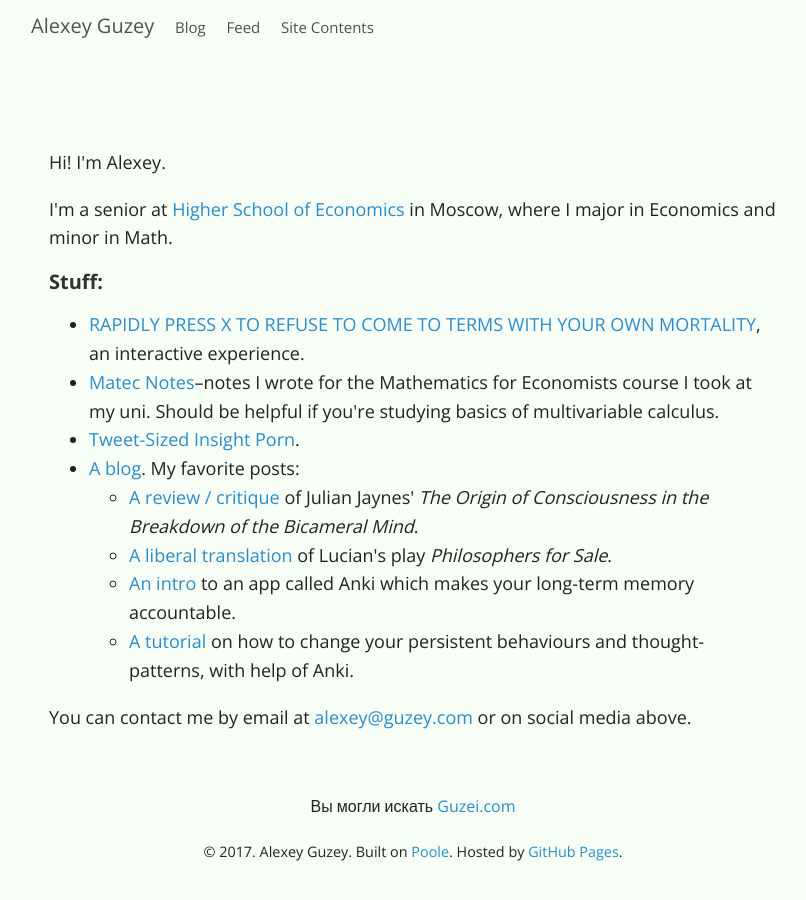
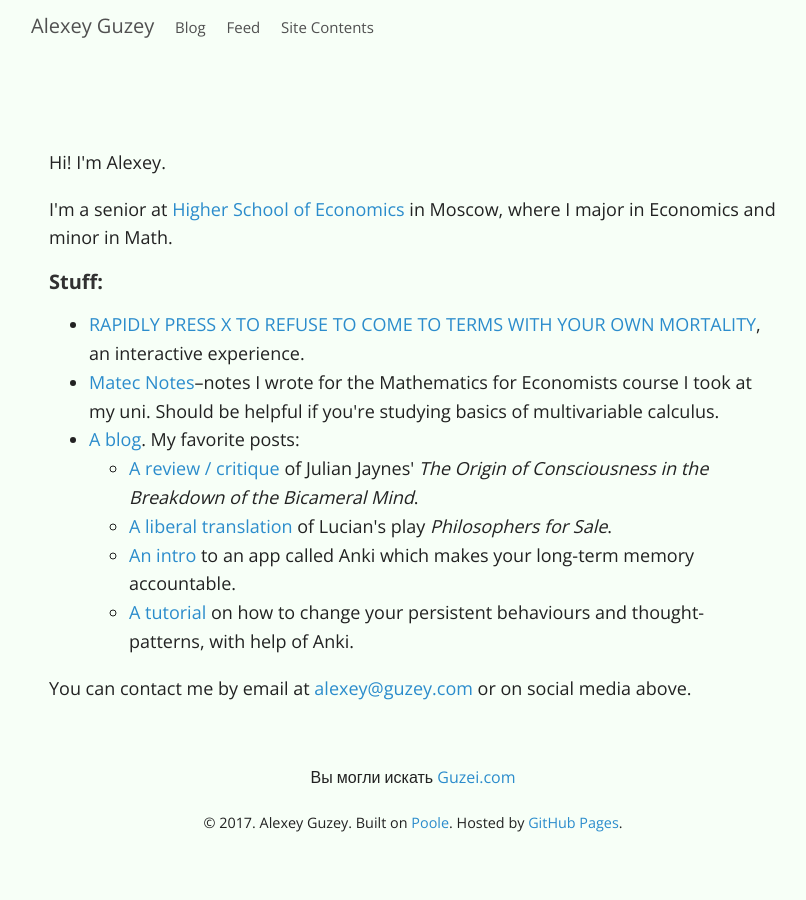
Before and after one commit to guzey/guzey.github.io1, a Jekyll site: the page built from index.html, in a window 1280 px wide. Shown: the whole page, without its empty margins (227-1033 px from the left). Built offline with Jekyll 4.4.1, drawn with Linux system fonts in a browser that asks for light colours; a style sheet for code colours, icons or effects is not loaded.

Commit message:
remove insight porn link from index

```diff
--- a/index.html
+++ b/index.html
@@ -40,7 +40,6 @@
         <ul>
             <li><a href="x">RAPIDLY PRESS X TO REFUSE TO COME TO TERMS WITH YOUR OWN MORTALITY</a>, an interactive experience.</li>
             <li><a href="icef/2/matec/matec_notes.pdf">Matec Notes</a>–notes I wrote for the Mathematics for Economists course I took at my uni. Should be helpful if you're studying basics of multivariable calculus.</li>
-            <li><a href="insight">Tweet-Sized Insight Porn</a>.</li>
             <li><a href="blog">A blog</a>. My favorite posts:
                 <ul>
                     <li><a href="blog/jaynes">A review / critique</a> of Julian Jaynes' <i>The Origin of Consciousness in the Breakdown of the Bicameral Mind</i>.</li>
```
